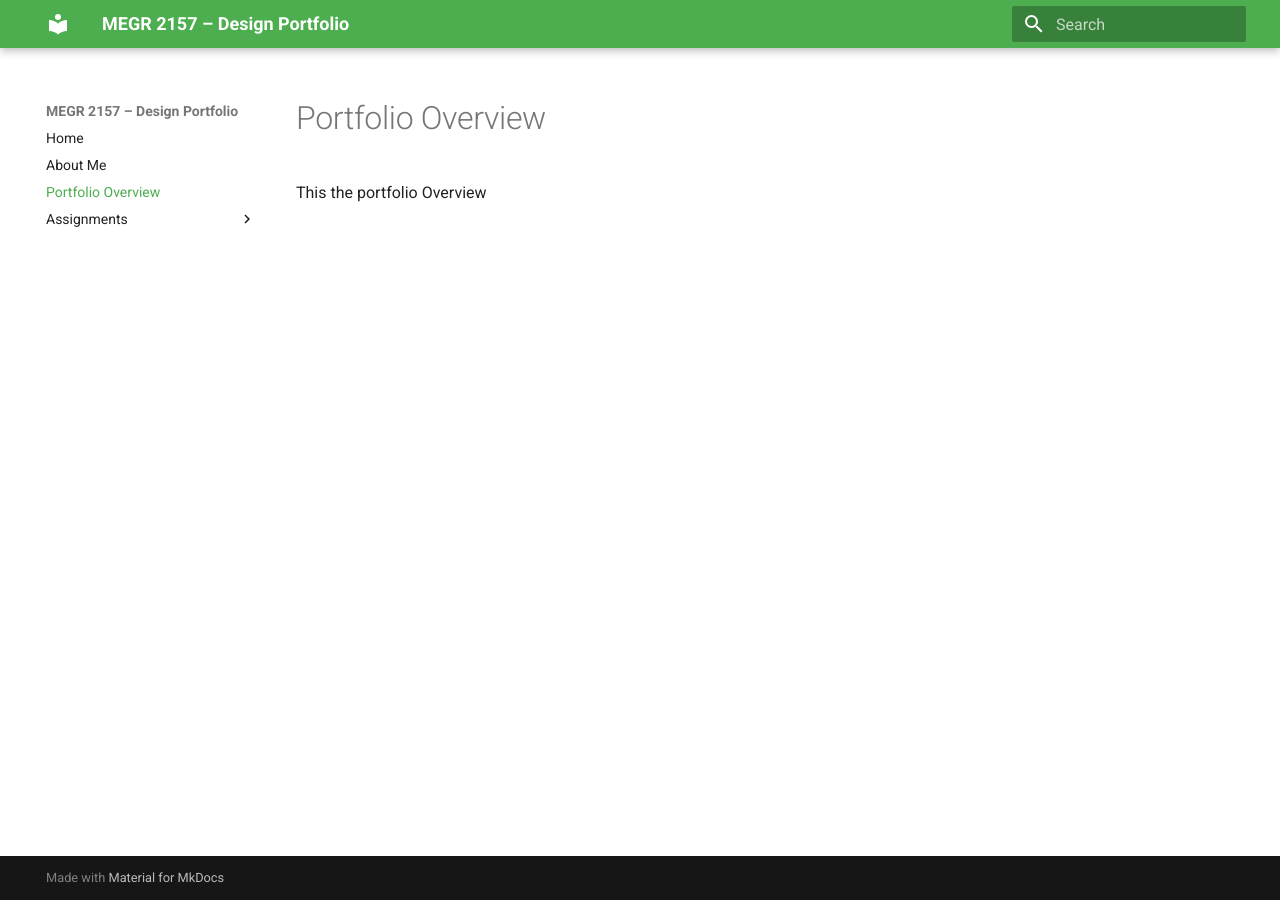
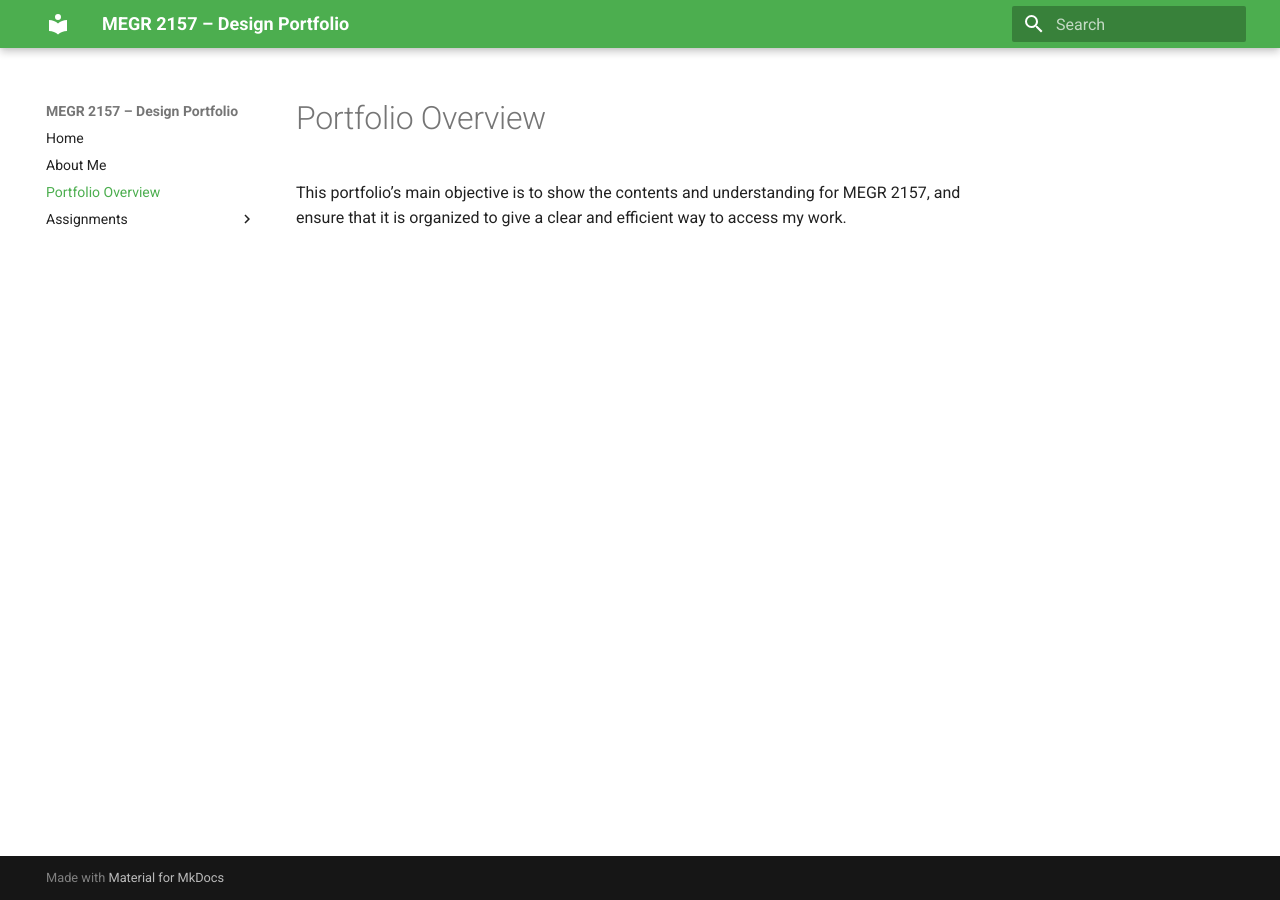
Before and after one commit to tmansou1/megr2157-portfolio, an MkDocs documentation site: the page built from docs/portfolio-overview.md, in a window 1280 px wide. Built offline with MkDocs 1.6.1 and Material for MkDocs 9.7.7, drawn with Linux system fonts in a browser that asks for light colours.

Commit message:
Update portfolio-overview.md

```diff
--- a/docs/portfolio-overview.md
+++ b/docs/portfolio-overview.md
@@ -1,3 +1,3 @@
 # Portfolio Overview
 
-This the portfolio Overview
+This portfolio’s main objective is to show the contents and understanding for MEGR 2157, and ensure that it is organized to give a clear and efficient way to access my work.
```
